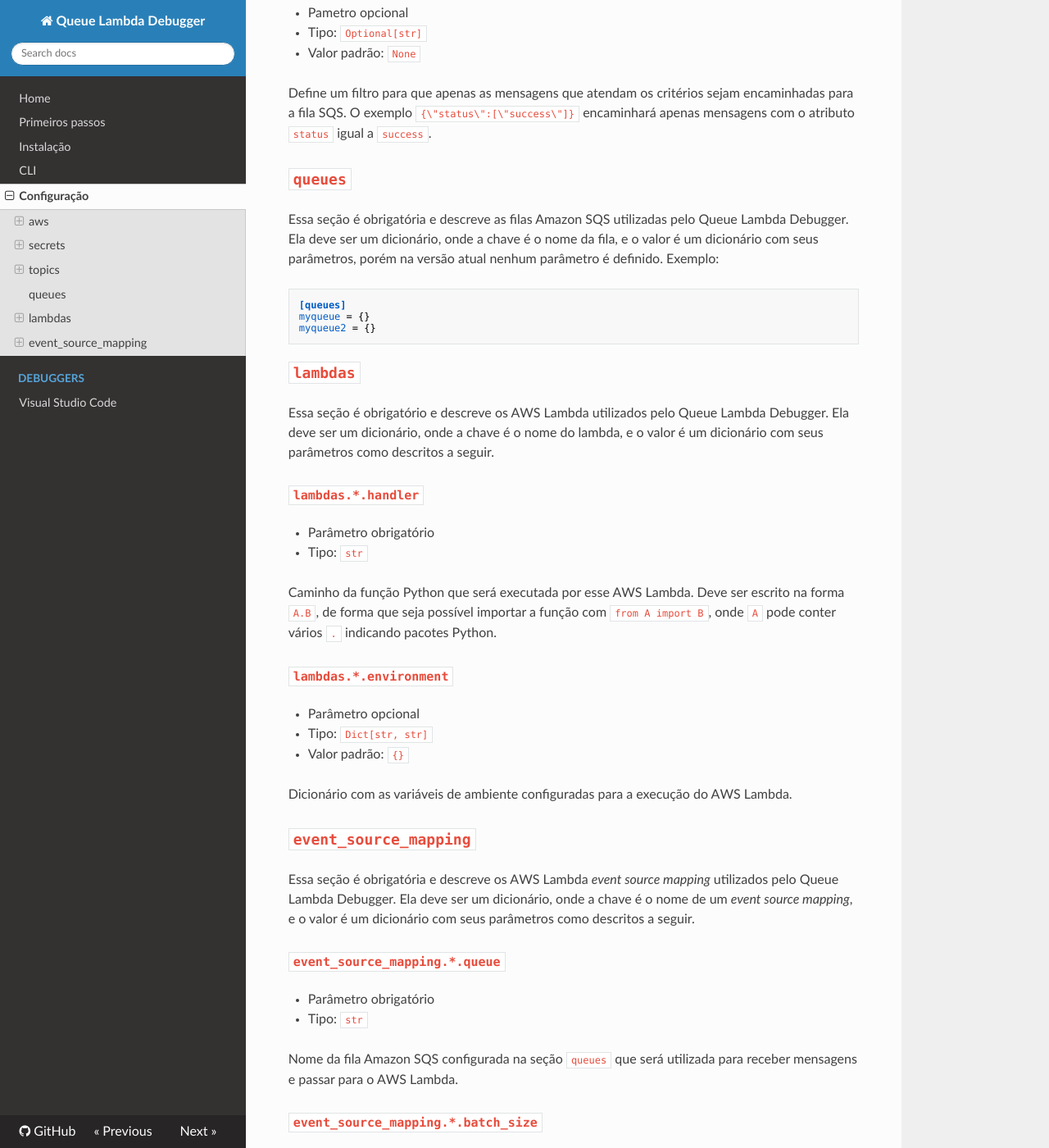
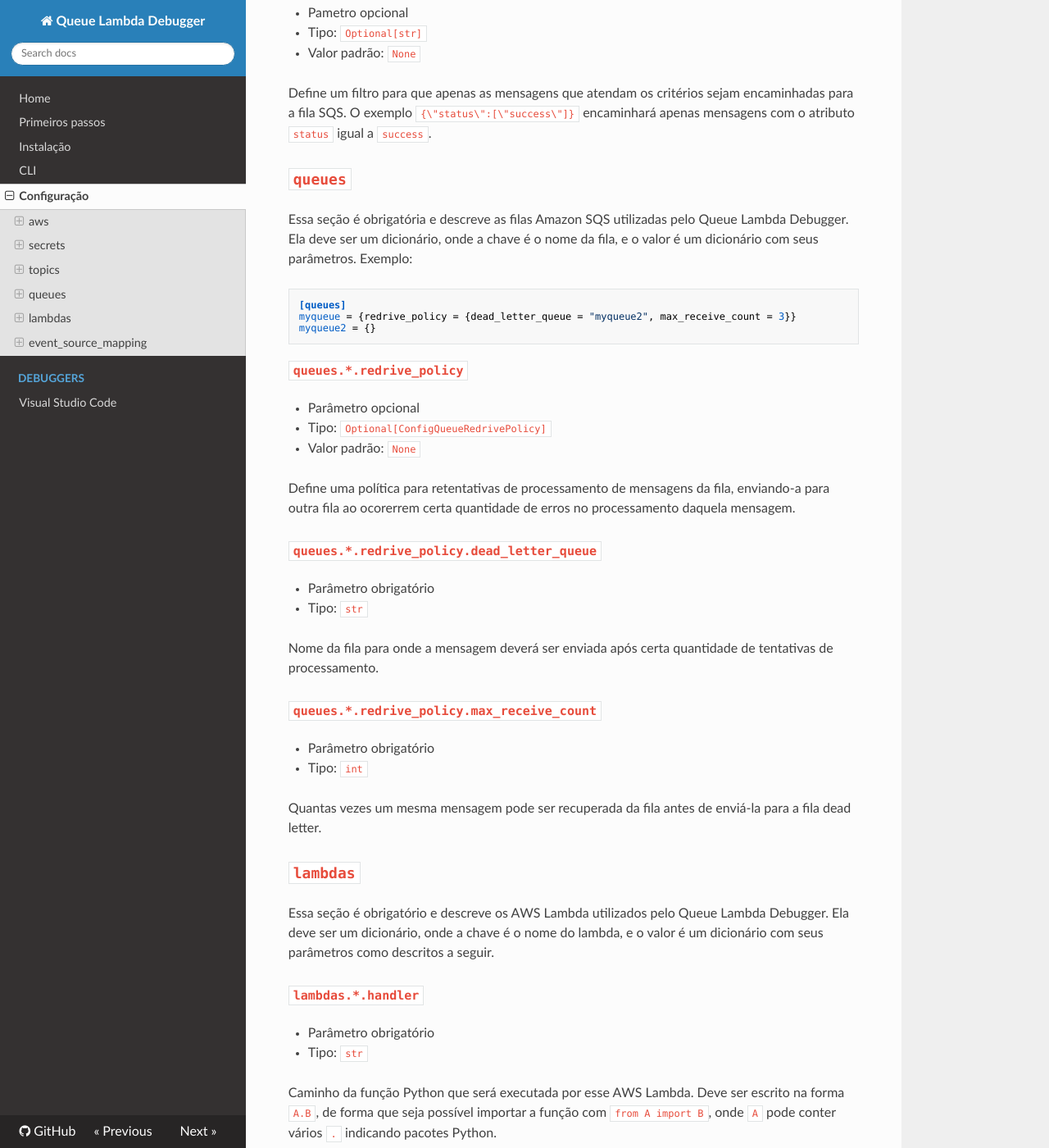
Before and after one commit to eduardoklosowski/qldebugger, an MkDocs documentation site: the page built from docs/config.md, in a window 1280 px wide and 1400 px high, scrolled down 3141 px. Shown: the whole window at 82% size. Built offline with MkDocs 1.6.1, drawn with Linux system fonts in a browser that asks for light colours; nearby versions of some CDN libraries.

Commit message:
Document "redrive_policy" option

````diff
--- a/docs/config.md
+++ b/docs/config.md
@@ -127,13 +127,35 @@ Define um filtro para que apenas as mensagens que atendam os critérios sejam en
 
 ## `queues`
 
-Essa seção é obrigatória e descreve as filas Amazon SQS utilizadas pelo Queue Lambda Debugger. Ela deve ser um dicionário, onde a chave é o nome da fila, e o valor é um dicionário com seus parâmetros, porém na versão atual nenhum parâmetro é definido. Exemplo:
+Essa seção é obrigatória e descreve as filas Amazon SQS utilizadas pelo Queue Lambda Debugger. Ela deve ser um dicionário, onde a chave é o nome da fila, e o valor é um dicionário com seus parâmetros. Exemplo:
 
 ```toml
 [queues]
-myqueue = {}
+myqueue = {redrive_policy = {dead_letter_queue = "myqueue2", max_receive_count = 3}}
 myqueue2 = {}
 ```
+
+### `queues.*.redrive_policy`
+
+- Parâmetro opcional
+- Tipo: `Optional[ConfigQueueRedrivePolicy]`
+- Valor padrão: `None`
+
+Define uma política para retentativas de processamento de mensagens da fila, enviando-a para outra fila ao ocorerrem certa quantidade de erros no processamento daquela mensagem.
+
+### `queues.*.redrive_policy.dead_letter_queue`
+
+- Parâmetro obrigatório
+- Tipo: `str`
+
+Nome da fila para onde a mensagem deverá ser enviada após certa quantidade de tentativas de processamento.
+
+### `queues.*.redrive_policy.max_receive_count`
+
+- Parâmetro obrigatório
+- Tipo: `int`
+
+Quantas vezes um mesma mensagem pode ser recuperada da fila antes de enviá-la para a fila dead letter.
 
 ## `lambdas`
 
````
